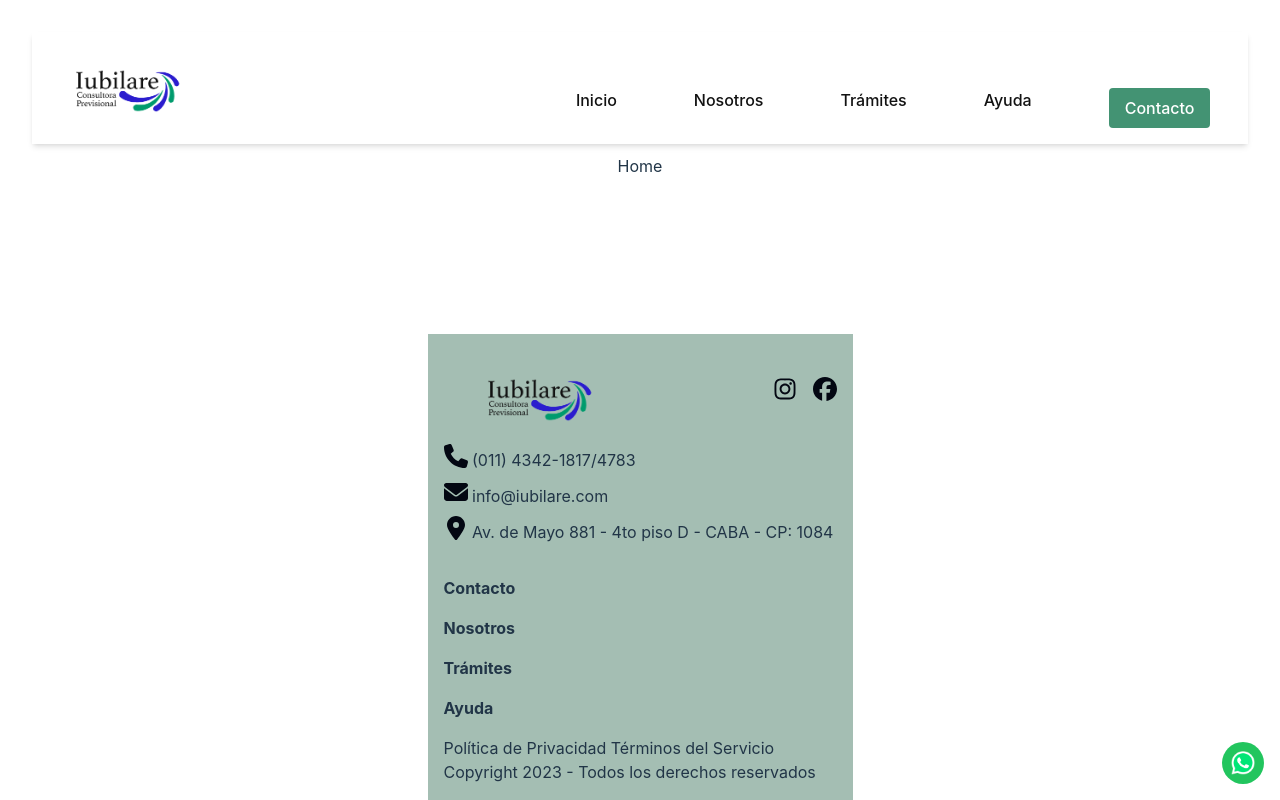
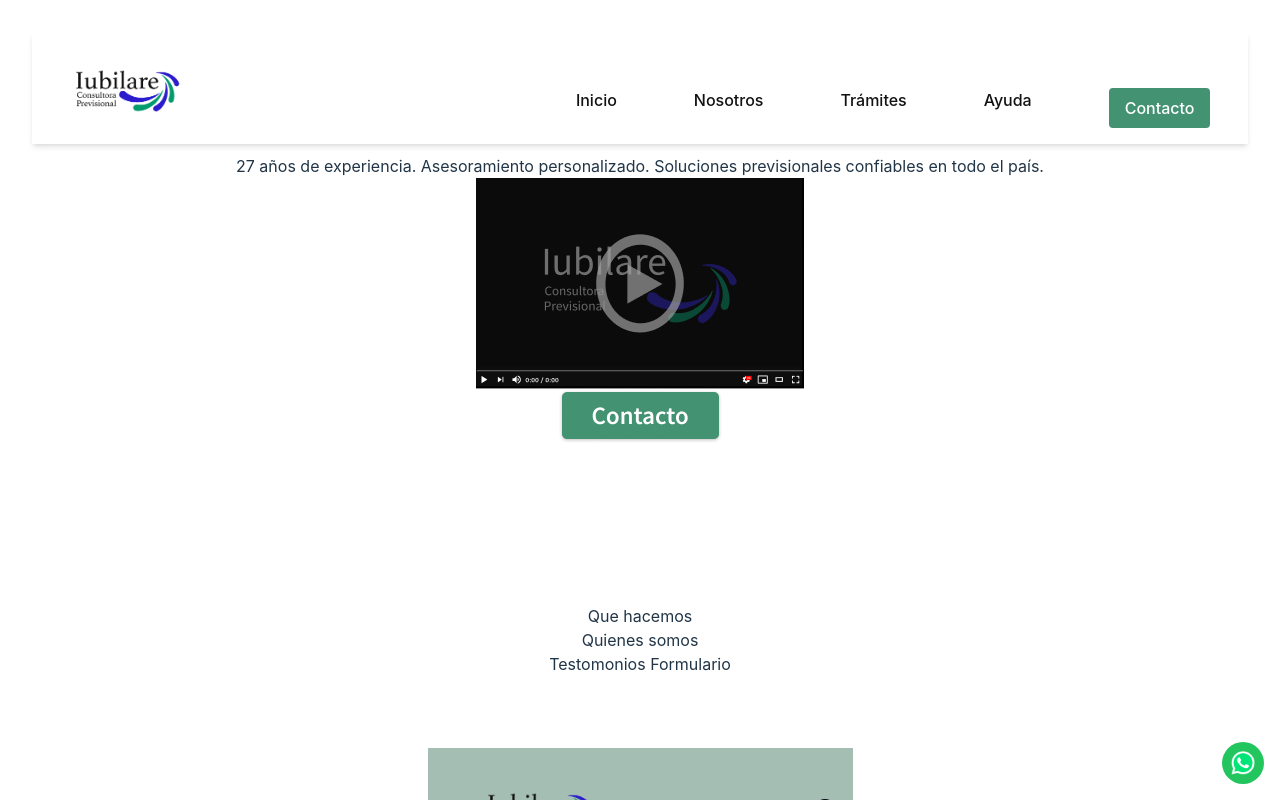
Before and after one commit to FooTalent/iubilare, a React (Vite) app: page / in a window 1280 px wide. Shown: the top 800 px of the page. Built offline with nearby package versions, Linux system fonts and the light colour scheme.

Commit message:
divisiones de secciones

```diff
--- a/src/components/footer/Footer.tsx
+++ b/src/components/footer/Footer.tsx
@@ -34,10 +34,10 @@ const Footer:React.FC = () => {
     ];
 
     return (
-        <div className="fixed inset-x-0 bottom-0 flex flex-col bg-background-green p-4 max-w-[425px] mx-auto">
-            <div className='flex flex-row justify-between items-center'>
-                <img src="./iubilare_logo.png" alt="" className="w-[200px] text-base md:w-[186px]" />
-                <div className="flex space-x-4 mb-4">
+        <div className="flex flex-col bg-background-green p-4 max-w-[425px] mx-auto mt-10">
+        <div className='flex flex-row justify-between items-center'>
+            <img src="./iubilare_logo.png" alt="" className="w-[200px] text-base md:w-[186px]" />
+            <div className="flex space-x-4">
                     <FontAwesomeIcon icon={faInstagram} className="h-6 w-6 text-gray-950" />
                     <FontAwesomeIcon icon={faFacebook} className="h-6 w-6 text-gray-950" />
 
--- a/src/views/Home.tsx
+++ b/src/views/Home.tsx
@@ -1,13 +1,27 @@
+import React from 'react';
 
 export default function Home() {
 
-
-
     return (
         <>
+            <div className="text-center mb-40" >
+            27 años de experiencia. Asesoramiento personalizado.
+            Soluciones previsionales confiables en todo el país.
+                <img src="/Youtubeplayer.png" alt="Hero" className="mx-auto" />
+                <img src="/botoncontactodefault.png" alt="Hero" className="mx-auto" />
+            </div>
+            <div className="mb-50">
+                Que hacemos
+            </div>
             <div>
-                Home
+                Quienes somos
             </div>
+            <div>
+                Testomonios
+                Formulario
+            </div>
+            <footer className="text-center py-4">
+            </footer>
         </>
     )
 };
```
Also changed, not shown: public/Youtubeplayer.png (added), public/botoncontactodefault.png (added).
